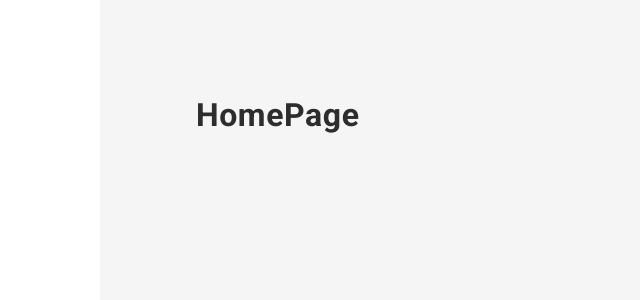
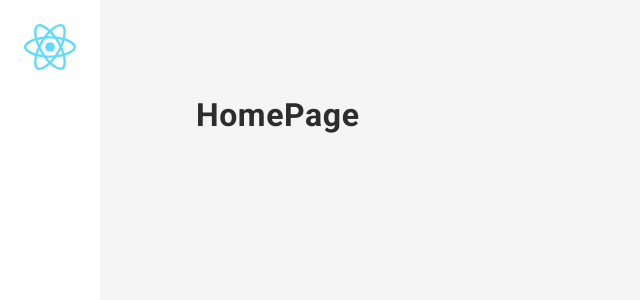
Before and after one commit to DamperDoor56/React-project-Mini-projects, a React (Create React App) app: page / in a window 1280 px wide. Shown: the top 300 px of the page, without its empty margins (0-640 px from the left). Built offline with nearby package versions, Linux system fonts and the light colour scheme.

Commit message:
added-react-logo

```diff
--- /dev/null
+++ b/src/assets/index.js
@@ -0,0 +1,3 @@
+import logo from './react-2.svg';
+
+export const logoSVG = logo;
--- a/src/components/Sidebar/Sidebar.js
+++ b/src/components/Sidebar/Sidebar.js
@@ -1,13 +1,18 @@
 import React from 'react'
-import { SLogo, SSidebar } from './styles';
+import { SLogo, SSearch, SSidebar } from './styles';
+import { logoSVG } from '../../assets';
 
 const Sidebar = () => {
-  return <SSidebar>
+  return (
+  <SSidebar>
     <SLogo>
-      <img />
+      <img src={logoSVG} alt="logo"/>
     </SLogo>
-    {/* <SSearch></SSearch> */}
-  </SSidebar>;
+    <SSearch>
+
+    </SSearch>
+  </SSidebar>
+  );
 };
 
 export default Sidebar;
--- a/src/components/Sidebar/styles.js
+++ b/src/components/Sidebar/styles.js
@@ -17,5 +17,10 @@ export const SLogo = styled.div`
         heigth: auto;
     }
     cursor: pointer;
+
     margin-bottom: ${v.lgSpacing};
     `;
+
+export const SSearch = styled.div`
+    background: ${({theme}) => theme.bgAlpha};
+`
```
Also changed, not shown: src/assets/react-2.svg (added).
